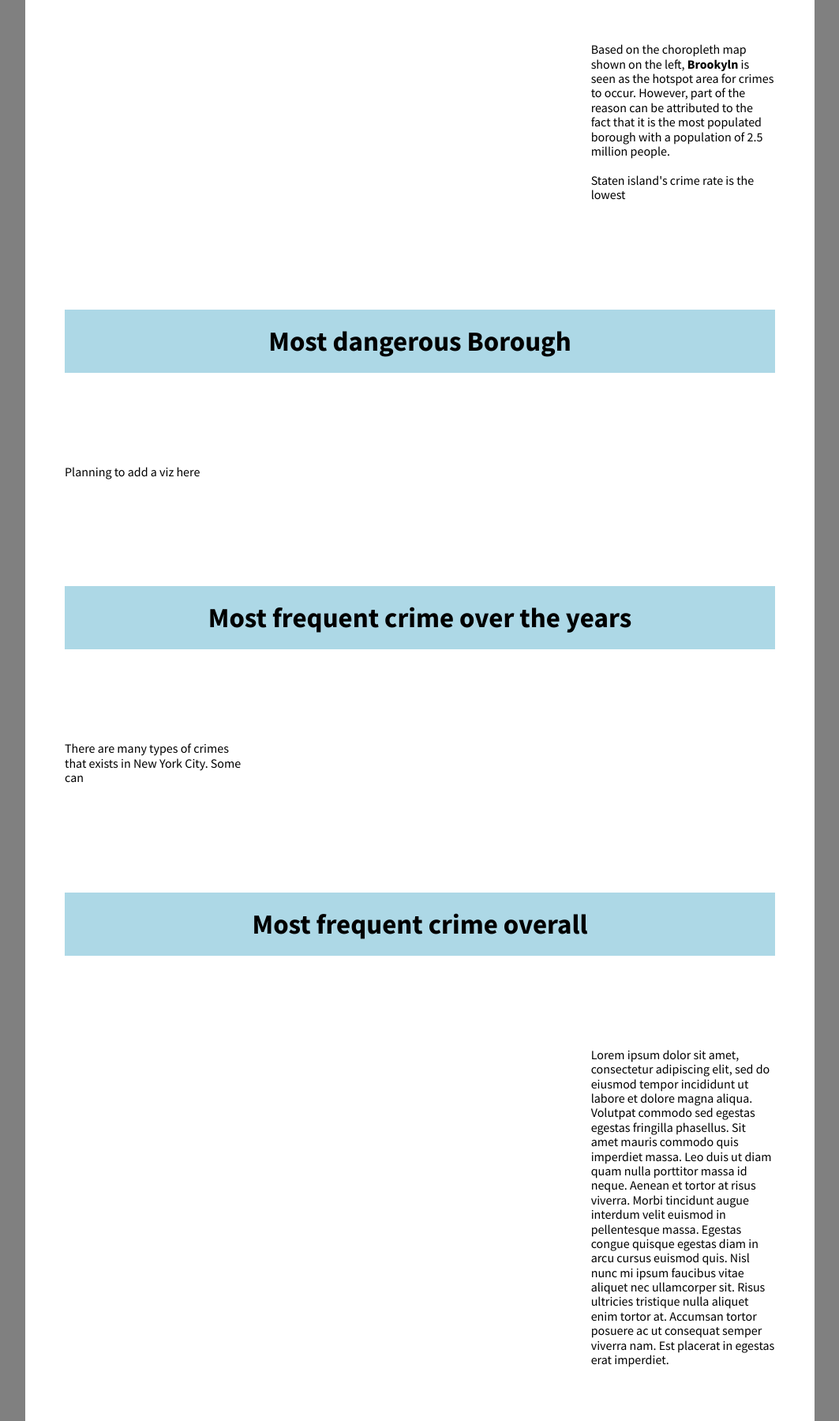
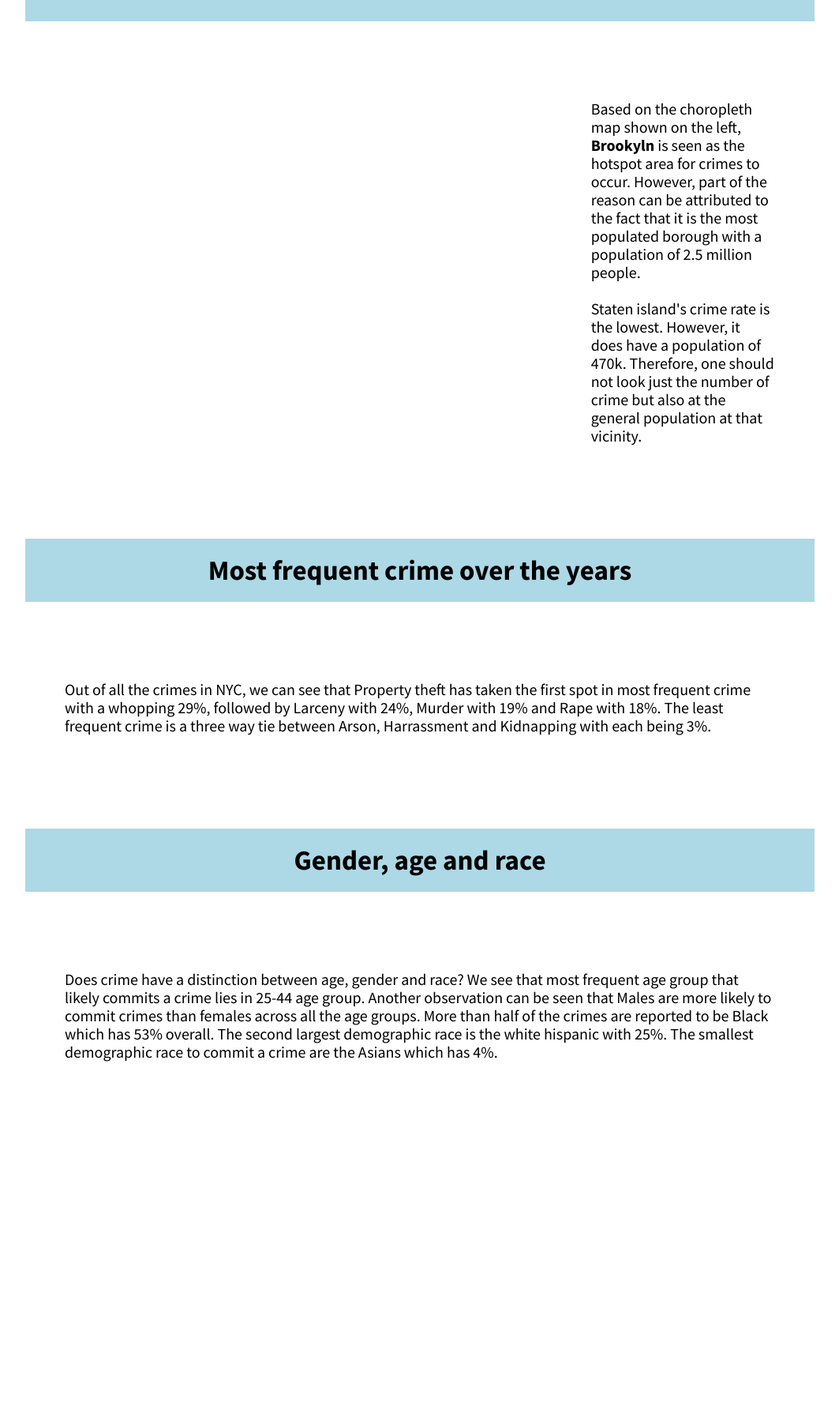
Before and after one commit to Jason-Toh/FIT3179, a plain HTML site: page assignment_2/index.html in a window 1280 px wide. Shown: the part 580-2379 px from the top of the page at 79% size, without its empty margins (108-1171 px from the left). After the commit the page ends 2033 px from the top, so only its background shows below. Drawn offline with nearby package versions, Linux system fonts and the light colour scheme; a script that the page names is missing.

Commit message:
Added some details and text

```diff
--- a/assignment_2/css/styles.css
+++ b/assignment_2/css/styles.css
@@ -2,14 +2,15 @@
 	font-family: 'Source Sans Pro',"Sans-serif";
 }
 
-body {
-	background-color: gray;
-}
+/* body {
+	/* background-color: gray;
+} */
 
 .page{
 	width: 1000px;
 	background-color: white;
 	margin: auto;
+	padding: 20px
  }
 
  h1,h2,h3 {
@@ -18,13 +19,13 @@ body {
 
  h1 {
 	 padding-top: 50px;
-	 margin: 20px;
+	 /* margin: 20px; */
 	 font-size: 60px;
  }
 
  h2 {
 	 background-color: lightblue;
-	 margin: 50px;
+	 /* margin: 50px; */
 	 padding: 20px;
 	 font-size: 35px;
  }
@@ -40,6 +41,7 @@ body {
 
 p {
 	padding: 50px;
+	font-size: 20px;
 }
 
 .viz-container {
--- a/assignment_2/index.html
+++ b/assignment_2/index.html
@@ -55,18 +55,9 @@
                         <br>
                         <br>
 
-                        Staten island's crime rate is the lowest
-                    </p>
-                </div>
-            </div>
+                        Staten island's crime rate is the lowest. However, it does have a population of 470k.
 
-            <div class="pure-g">
-                <div class="pure-u-1-1">
-                    <h2>Most dangerous Borough</h2>
-                </div>
-                <div class="pure-u-1-3">
-                    <p>
-                        Planning to add a viz here
+                        Therefore, one should not look just the number of crime but also at the general population at that vicinity.
                     </p>
                 </div>
             </div>
@@ -75,33 +66,40 @@
                 <div class="pure-u-1-1">
                     <h2>Most frequent crime over the years</h2>
                 </div>
-                <div class="pure-u-1-3">
+                <div class="pure-u-1-1">
                     <p>
-                        There are many types of crimes that exists in New York City. Some can
+                        Out of all the crimes in NYC, we can see that Property theft has taken the first spot in most frequent crime with a whopping 29%,
+                        followed by Larceny with 24%, Murder with 19% and Rape with 18%.
+                        The least frequent crime is a three way tie between Arson, Harrassment and Kidnapping with each being 3%.
+
+
                     </p>
                 </div>
-                <div class="pure-u-2-3">
+                <div class="pure-u-1-2">
+                    <div id="viz4" class="vis-container"></div>
+                </div>
+
+                <div class="pure-u-1-2">
                     <div id="viz2" class="vis-container"></div>
                 </div>
             </div>
 
             <div class="pure-g">
                 <div class="pure-u-1-1">
-                    <h2>Most frequent crime overall</h2>
+                    <h2>Gender, age and race</h2>
                 </div>
-                <div class="pure-u-2-3">
-                    <div id="viz4" class="vis-container"></div>
-                </div>
-                <div class="pure-u-1-3">
+                <div class="pure-u-1-1">
                     <p>
-                        Lorem ipsum dolor sit amet, consectetur adipiscing elit, sed do eiusmod tempor incididunt ut labore et dolore magna aliqua. Volutpat commodo sed egestas egestas fringilla phasellus. Sit amet mauris commodo quis imperdiet massa. Leo duis ut diam quam nulla porttitor massa id neque. Aenean et tortor at risus viverra. Morbi tincidunt augue interdum velit euismod in pellentesque massa. Egestas congue quisque egestas diam in arcu cursus euismod quis. Nisl nunc mi ipsum faucibus vitae aliquet nec ullamcorper sit. Risus ultricies tristique nulla aliquet enim tortor at. Accumsan tortor posuere ac ut consequat semper viverra nam. Est placerat in egestas erat imperdiet.
+                        Does crime have a distinction between age, gender and race?
+
+                        We see that most frequent age group that likely commits a crime lies in 25-44 age group.
+
+                        Another observation can be seen that Males are more likely to commit crimes than females across all the age groups.
+
+                        More than half of the crimes are reported to be Black which has 53% overall. The second largest demographic race is the white hispanic with 25%.
+
+                        The smallest demographic race to commit a crime are the Asians which has 4%.
                     </p>
-                </div>
-            </div>
-
-            <div class="pure-g">
-                <div class="pure-u-1-1">
-                    <h2>Gender, age and race</h2>
                 </div>
                 <div class="pure-u-1-2">
                     <div id="viz3" class="vis-container"></div>
```
